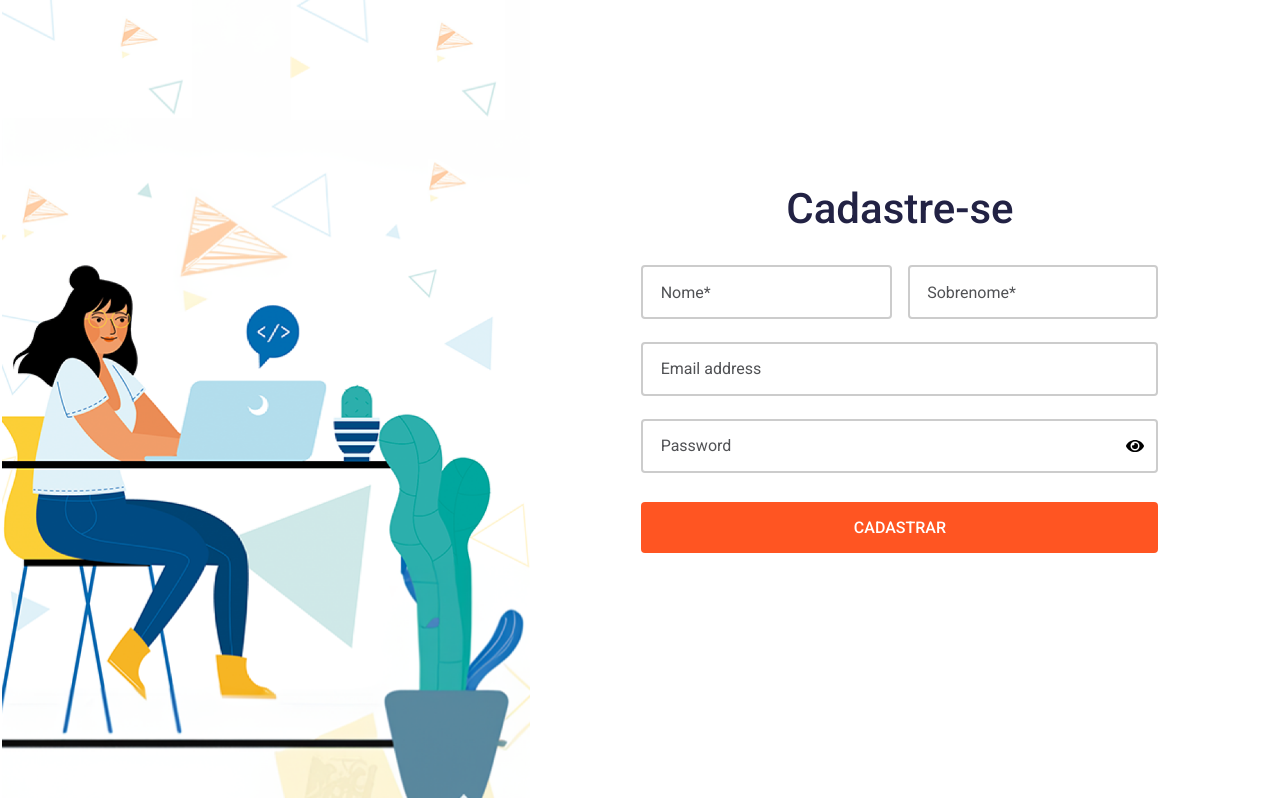
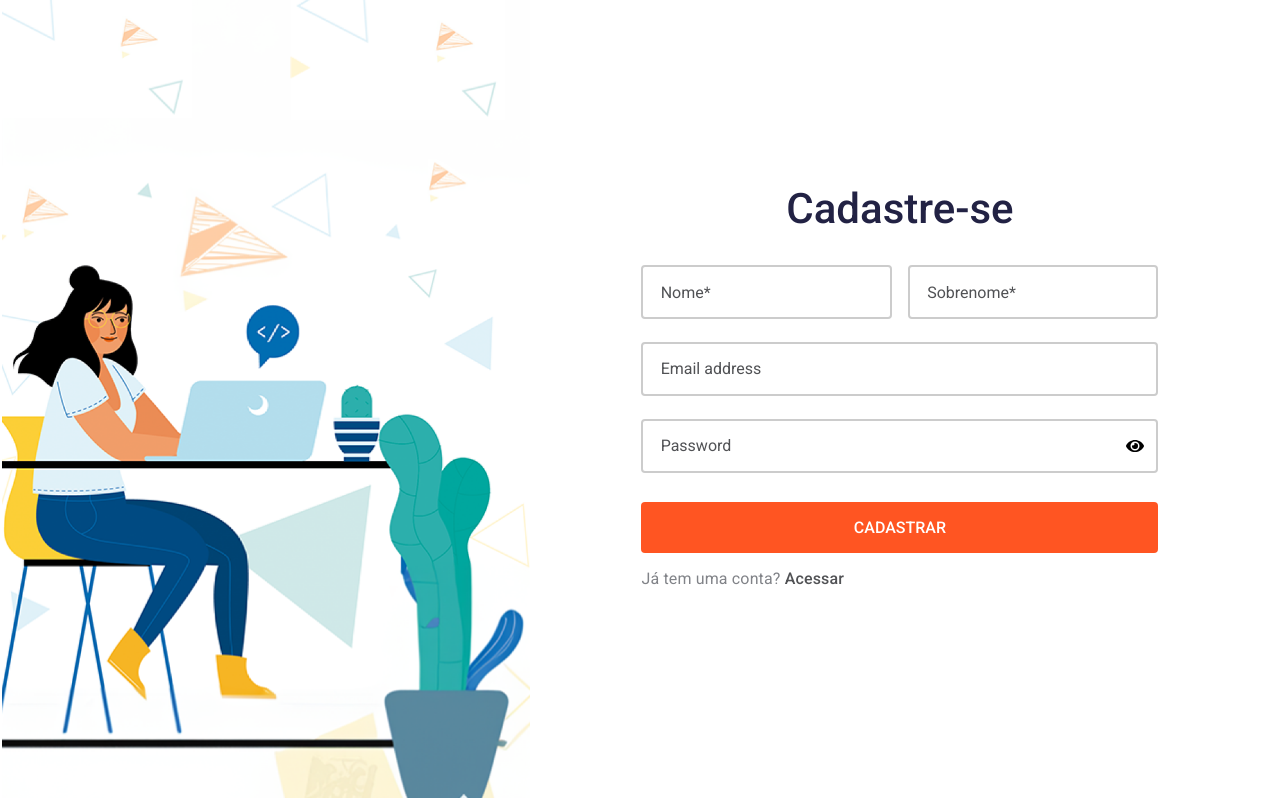
Before and after one commit to Denis-moreira98/orange-portfolio-squad20, a React (Vite) app in the folder frontend/: page /register in a window 1280 px wide. Built offline with nearby package versions, Linux system fonts and the light colour scheme.

Commit message:
feat: Adiciona retorno do cadastre-se para a tela de login

```diff
--- a/frontend/src/pages/register/index.tsx
+++ b/frontend/src/pages/register/index.tsx
@@ -9,7 +9,7 @@ import { useForm } from "react-hook-form";
 import { z } from "zod";
 import { zodResolver } from "@hookform/resolvers/zod";
 import { AuthContext } from "../../contexts/AuthContext";
-import { useNavigate } from "react-router-dom";
+import { Link, useNavigate } from "react-router-dom";
 
 const scheme = z.object({
    name: z.string().nonempty("O campo nome é obrigatório"),
@@ -115,6 +115,7 @@ export function Register() {
                   >
                      CADASTRAR
                   </Button>
+                  <p className={styles.textReturn}>Já tem uma conta? <Link to={"/login"}>Acessar</Link></p>
                </form>
             </div>
          </div>
--- a/frontend/src/pages/register/styles.module.css
+++ b/frontend/src/pages/register/styles.module.css
@@ -9,6 +9,7 @@
    flex-direction: row;
    align-items: center;
 }
+
 .div_img img {
    height: 100vh;
    width: 100%;
@@ -24,6 +25,7 @@
    gap: 2rem;
    margin: auto;
 }
+
 .content h3 {
    color: var(--primary-90);
    font-weight: 500;
@@ -50,6 +52,7 @@
    font-weight: 500;
    color: var(--neutral-110);
 }
+
 .name {
    display: flex;
    flex-direction: row;
@@ -69,28 +72,46 @@
    margin-bottom: -15px;
 }
 
+.textReturn {
+   font-size: 16px;
+   font-style: normal;
+   font-weight: 400;
+   line-height: 16px;
+   letter-spacing: 0.15px;
+   color: var(--neutral-100);
+   margin-top: 18px;
+   text-align: left;
+}
+
+
+
 @media screen and (max-width: 1112px) {
    .container {
       display: flex;
       align-items: center;
       justify-content: space-between;
    }
+
    .div_img img {
       width: 85%;
    }
 }
+
 @media screen and (max-width: 800px) {
    .container {
       justify-content: center;
    }
+
    .name {
       flex-direction: column;
       gap: 0;
    }
+
    .container h3 {
       text-align: center;
       font-size: 35px;
    }
+
    .content h4 {
       font-size: 24px;
    }
@@ -99,18 +120,22 @@
       display: none;
    }
 }
+
 @media screen and (max-width: 452px) {
    .container {
       justify-content: center;
       padding: 2px;
    }
+
    .container h3 {
       text-align: center;
       font-size: 28px;
    }
+
    .content {
       max-width: 360px;
    }
+
    .content h4 {
       font-size: 18px;
    }
```
